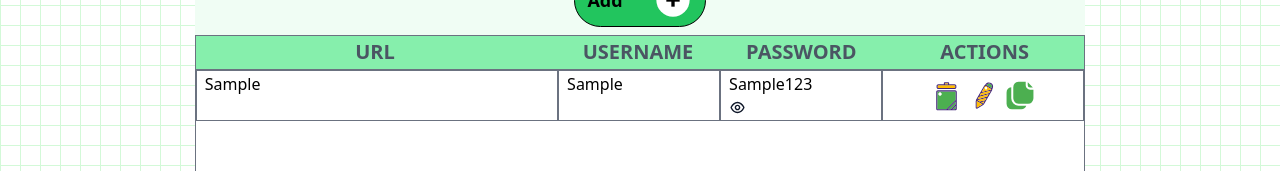
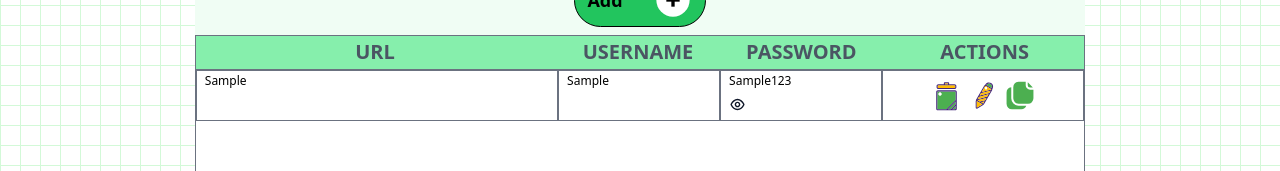
Before and after one commit to RajaUmerSaleem/GuardKey, a React (Vite) app: page / in a window 1280 px wide. Both pictures are taken after typing "Sample", "Sample", "Sample123" into the empty fields and a click on the button "Add". Shown: the part 235-406 px from the top of the page. Built offline with nearby package versions, Linux system fonts and the light colour scheme.

Commit message:
first commit

```diff
--- a/src/App.jsx
+++ b/src/App.jsx
@@ -122,10 +122,10 @@ export default function App() {
           <table className='h-full w-full  bg-white border border-gray-500'>
             {dataArray.length === 0 ? <div className='h-full w-full text-[15px] text-shadow-green-glow sm:text-[30px] bg-white border border-gray-500 flex justify-center items-center font-mono font-extralight ' >No Data In Storage</div> : ""}
             {dataArray.map((item, index) => (
-              <tr key={index} className='h-[12%] w-full   flex hover:bg-gray-200 cursor-pointer'>
-                <td className="w-[42%] sm:w-[45%]  border border-gray-500 sm:px-2 text-left flex-wrap">{item.url}</td>
-                <td className="w-[20%]  border border-gray-500 sm:px-2 text-wrap">{item.username}</td>
-                <td className="w-[20%]  border border-gray-500 sm:px-2 text-left flex flex-col gap-0"> {item.Mode ? item.password : "******"}
+              <tr key={index} className='h-[12%] w-full  text-[12px] flex hover:bg-gray-200 cursor-pointer overflow-hidden'>
+                <td className="w-[42%] sm:w-[45%]  border border-gray-500 sm:px-2 text-left flex-wrap ">{item.url}</td>
+                <td className="w-[20%]  border border-gray-500 sm:px-2 text-wrap overflow-hidden">{item.username}</td>
+                <td className="w-[20%]  border border-gray-500 sm:px-2 text-left flex flex-col gap-0 overflow-hidden"> {item.Mode ? item.password : "******"}
                   <img
                     onClick={() => handleShow(index)}
                     className='h-[85%] w-[30%] sm:w-[12%] hover:h-[95%] cursor-pointer'
```
